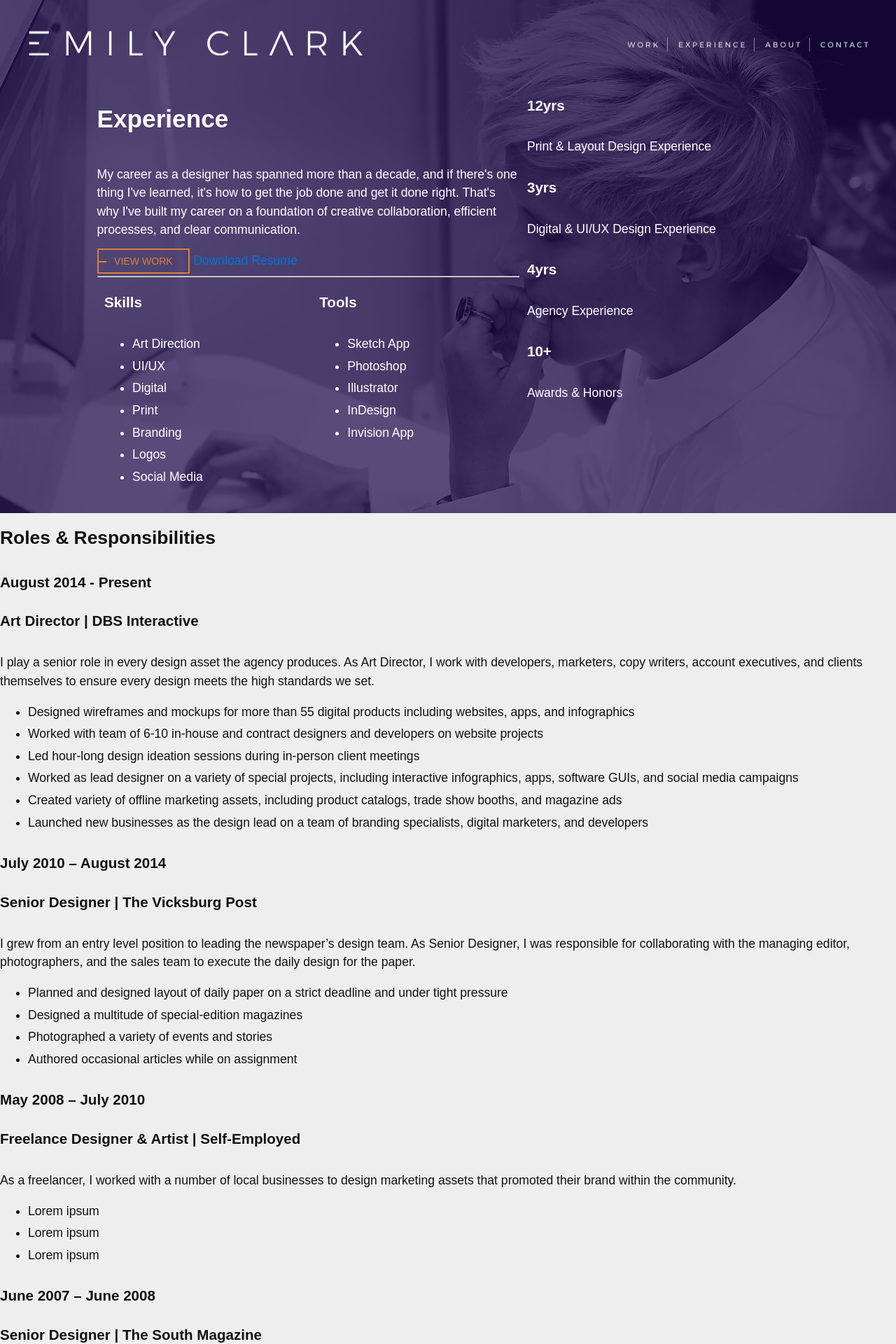
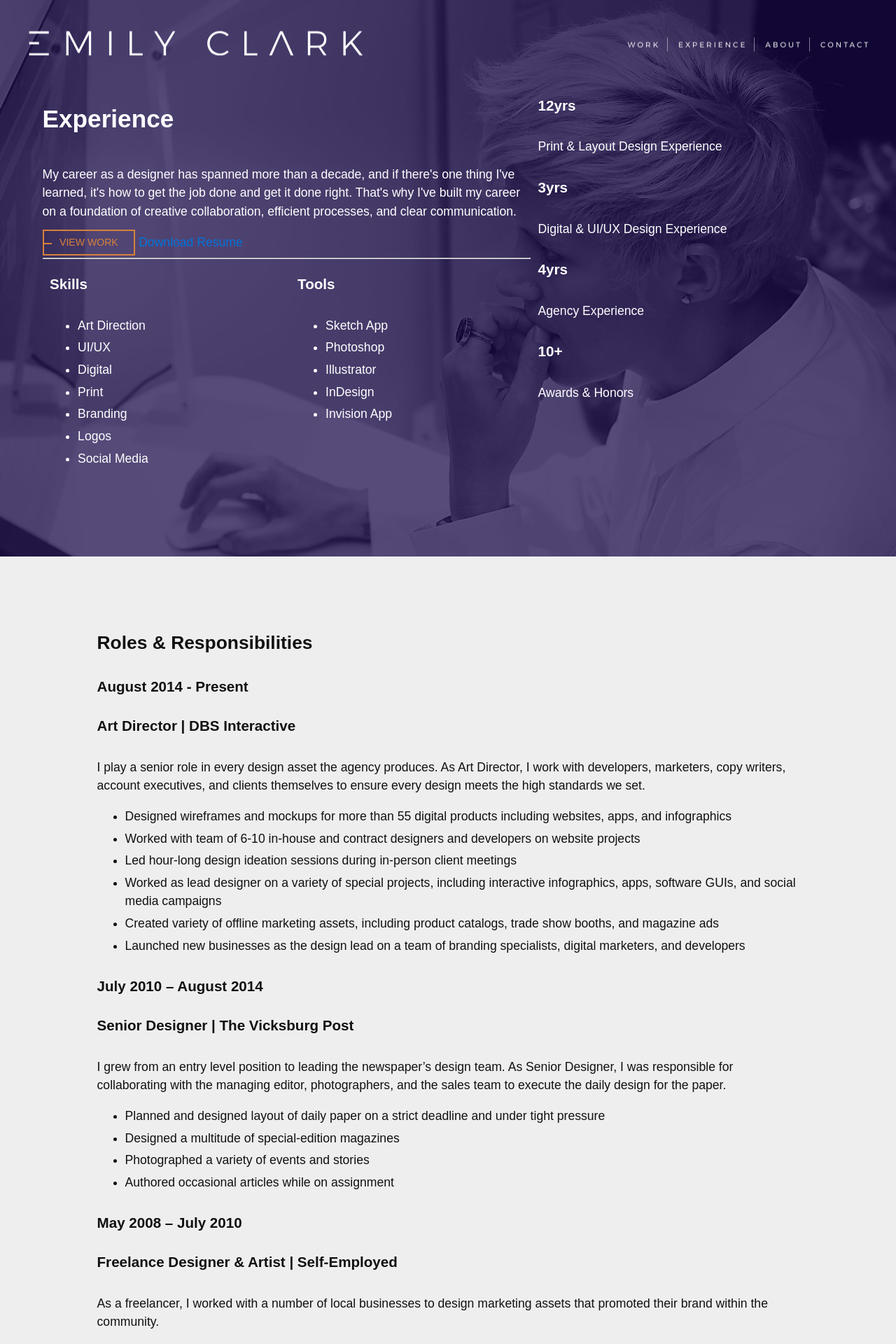
Before and after one commit to EmilyBlaineClark/emilyblaineclark.github.io, a Jekyll site: the page built from experience.html, in a window 1280 px wide. Shown: the top 1920 px of the page at 70% size. Built offline with Jekyll 4.4.1, drawn with Linux system fonts in a browser that asks for light colours; nearby versions of some CDN libraries.

Commit message:
wip experience

```diff
--- a/_sass/_general.scss
+++ b/_sass/_general.scss
@@ -46,7 +46,7 @@
 }
 
 .flex{
-  max-width: 1024px;
+  max-width: 1180px;
   margin: 0 auto;
   position: relative;
   z-index: 10;
@@ -56,5 +56,14 @@
   overflow-y: hidden;
   position: relative;
   padding-top: 7em;
+  padding-bottom: 5em;
   color: $white;
 }
+
+.lower-half{
+  padding-top: 5em;
+  padding-bottom: 5em;
+  .flex{
+    max-width: 1024px;
+  }
+}
--- a/experience.html
+++ b/experience.html
@@ -10,8 +10,8 @@ bg-srcset:
   <div class="experience-bgs">
     <img class="experience-bg scale" data-scale="best-fill" data-align="center" src="/images/bg-images/experience-768.jpg" srcset="/images/bg-images/experience-768.jpg 700w, /images/bg-images/experience-1024.jpg 1024w, /images/bg-images/experience-2000.jpg 2000w">
   </div>
-  <div class="flex two-700 center">
-    <div class="three-fifth">
+  <div class="flex two-700">
+    <div class="three-fifth-700">
       <div class="page-title">
         <h1 class="title">Experience</h1>
       </div>
@@ -44,7 +44,7 @@ bg-srcset:
       </div>
 
     </div>
-    <div class="two-fifth">
+    <div class="two-fifth-700">
       <div class="timeline-counter">
         {% for time in site.data.timeline %}
         <div class="timeline-item">
@@ -57,6 +57,8 @@ bg-srcset:
   </div>
 </div>
 
+<div class="lower-half">
+  <div class="flex full">
     <div class="roles-and-responsibilities">
       <h2>Roles &amp; Responsibilities</h2>
 
@@ -76,9 +78,11 @@ bg-srcset:
 
     </div>
 
-<div class="page-content awards-list">
+    <hr>
+
+    <div class="page-content">
       <h1>Awards</h1>
-
+      <div class="flex two-700 awards-list">
         {% for award in site.data.awards %}
         <div class="award">
           <h2 class="award-title">{{award.title}}</h2>
@@ -91,3 +95,6 @@ bg-srcset:
         </div>
         {% endfor %}
       </div>
+    </div>
+  </div>
+</div>
--- a/js/scripts.js
+++ b/js/scripts.js
@@ -11,5 +11,7 @@ this.BEST_FIT_DOWN_ONLY&&1<this.options.logLevel&&console.warn("imageScale - DEB
 this;this._didScheduleScale=!0;requestAnimationFrame(function(){setTimeout(function(){a.scale()},0)})}else this.scale()}}});
 
 $(function() {
-  $("img.scale").imageScale();
+  $("img.scale").imageScale({
+  rescaleOnResize: true
+  });
 });
```
Lines whose indentation alone changed are shown as unchanged.
